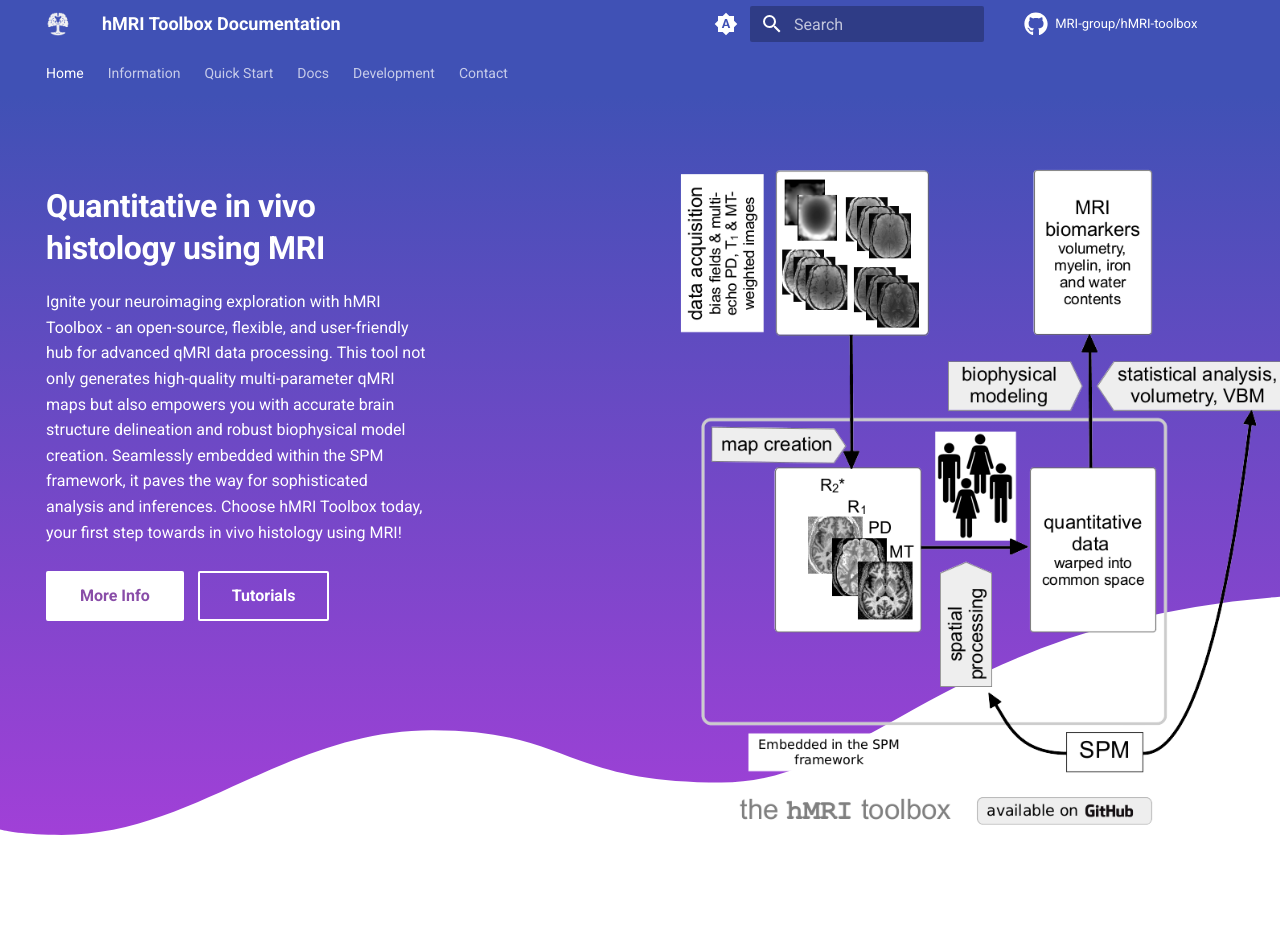
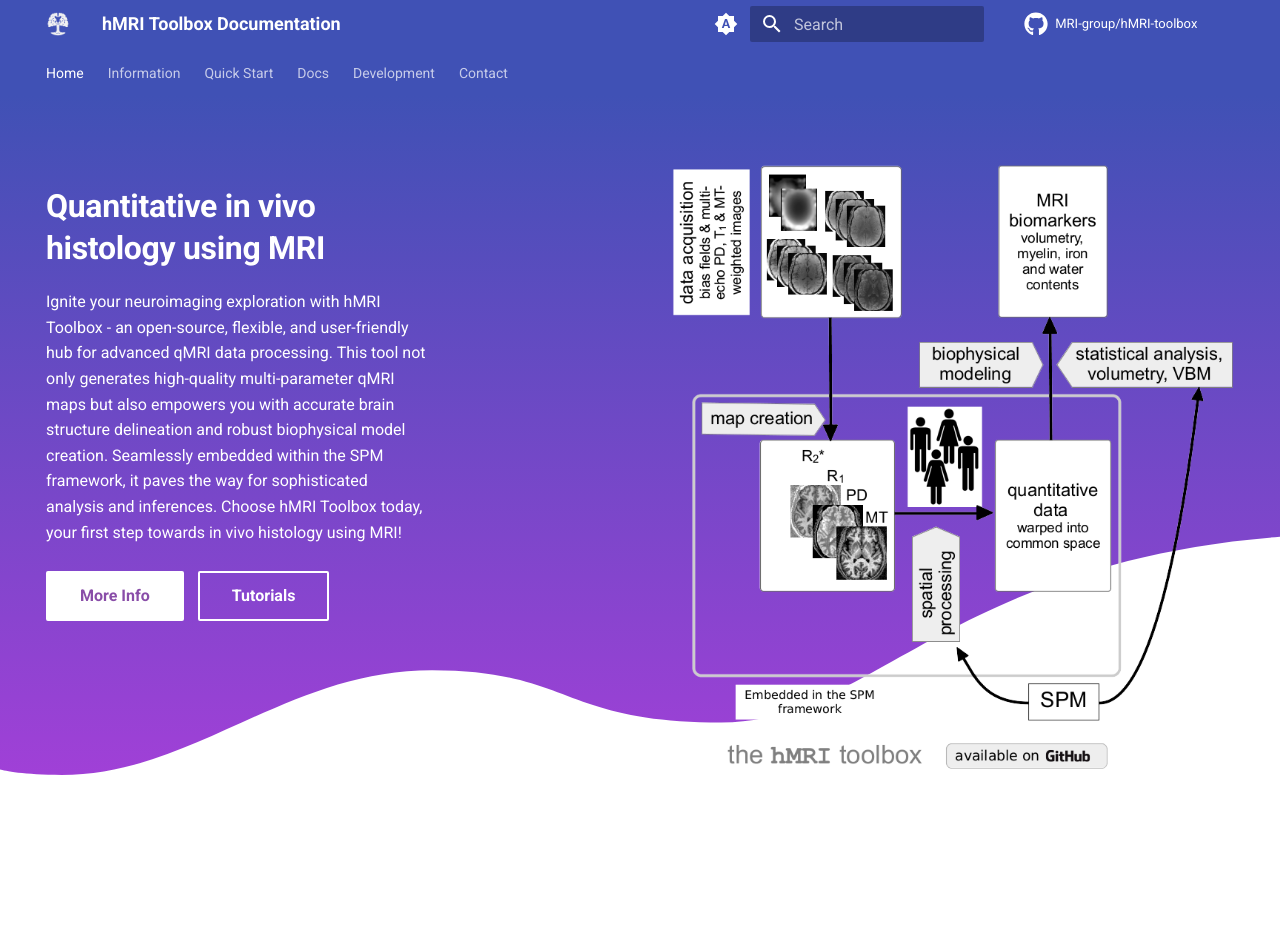
Before and after one commit to hMRI-group/hMRI-toolbox-docs, an MkDocs documentation site: the page built from docs/index.md, in a window 1280 px wide. Built offline with MkDocs 1.6.1 and Material for MkDocs 9.7.7, drawn with Linux system fonts in a browser that asks for light colours; comment, search, counter and statistics services are not loaded; after the commit the page ends 900 px from its top, so only the background shows below that.

Commit message:
Reduce banner size

```diff
--- a/overrides/home.html
+++ b/overrides/home.html
@@ -9,7 +9,7 @@ This file was automatically generated - do not edit
     <div class="md-grid md-typeset">
         <div class="mdx-hero">
             <div class="mdx-hero__image">
-                <img src="assets/images/open_source_magnetic_resonance_imaging_projects_hmri_featured2.png" alt="" width="945" draggable="false">
+                <img src="assets/images/open_source_magnetic_resonance_imaging_projects_hmri_featured2.png" alt="" width="700" height="700" draggable="false">
             </div>
             <div class="mdx-hero__content">
                 <h1>Quantitative in vivo histology using MRI</h1>
```
